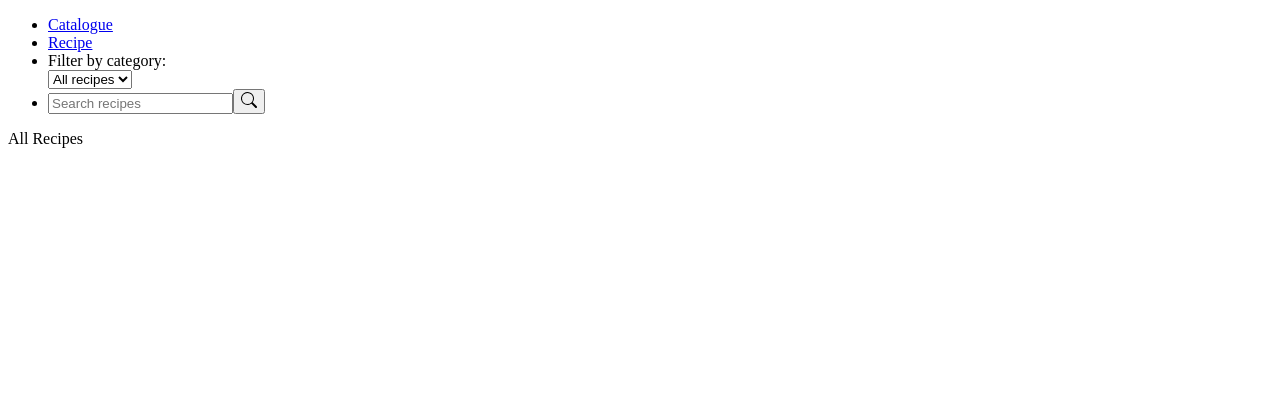
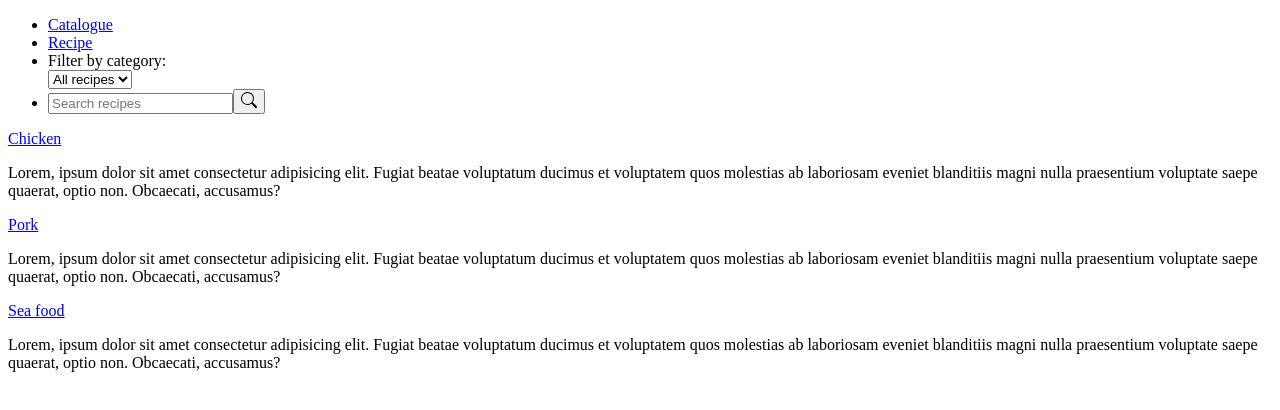
Before and after one commit to gango-anan/recipe-catalogue, a React (Create React App) app: page / in a window 1280 px wide. Shown: the top 410 px of the page. Built offline with nearby package versions, Linux system fonts and the light colour scheme.

Commit message:
Add RecipeCard component for displaying the details of one Recipe.

```diff
--- a/src/components/App.js
+++ b/src/components/App.js
@@ -1,16 +1,20 @@
 import React from 'react';
-import { BrowserRouter, Route } from 'react-router-dom';
+import { BrowserRouter, Route, Switch } from 'react-router-dom';
 import Navbar from './Navbar';
 import RecipeList from '../containers/RecipeList';
 import Recipe from './Recipe';
+import RecipeCard from '../containers/RecipeCard';
 
 const App = () => {
   return(
     <BrowserRouter>
       <div>
         <Navbar />
-        <Route exact path='/' component={RecipeList} />
-        <Route path='/recipe' component={Recipe} />
+        <Switch>
+          <Route exact path='/' component={RecipeList} />
+          <Route path='/recipe' component={Recipe} />
+          <Route path='/:recipeName' component={RecipeCard} />
+        </Switch>
       </div>
     </BrowserRouter>
   );
--- a/src/components/Recipe.js
+++ b/src/components/Recipe.js
@@ -1,6 +1,7 @@
 import React from 'react';
 
-const Recipe = () => {
+const Recipe = (props) => {
+  console.log(props);
   return (
     <div>
       One Recipe
--- /dev/null
+++ b/src/containers/RecipeCard.js
@@ -0,0 +1,24 @@
+import React, { Component } from 'react';
+
+class RecipeCard extends Component {
+  constructor(props) {
+    super(props);
+    this.state = { recipeName: '' };
+  }
+
+  componentDidMount() {
+    let recipeName = this.props.match.params.recipeName;
+    this.setState({ recipeName });
+  }
+
+  render() {
+    const { recipeName } = this.state;
+    return (
+      <div>
+        <h3>{ recipeName }</h3>
+      </div>
+     );
+  }
+}
+
+export default RecipeCard;
--- a/src/containers/RecipeList.js
+++ b/src/containers/RecipeList.js
@@ -1,9 +1,21 @@
 import React from 'react';
+import { Link } from 'react-router-dom';
 
 const RecipeList = () => {
   return (
     <div>
-      All Recipes
+      <div>
+        <Link to="/chicken">Chicken</Link>
+        <p>Lorem, ipsum dolor sit amet consectetur adipisicing elit. Fugiat beatae voluptatum ducimus et voluptatem quos molestias ab laboriosam eveniet blanditiis magni nulla praesentium voluptate saepe quaerat, optio non. Obcaecati, accusamus?</p>
+      </div>
+      <div>
+        <Link to="/pork">Pork</Link>
+        <p>Lorem, ipsum dolor sit amet consectetur adipisicing elit. Fugiat beatae voluptatum ducimus et voluptatem quos molestias ab laboriosam eveniet blanditiis magni nulla praesentium voluptate saepe quaerat, optio non. Obcaecati, accusamus?</p>
+      </div>
+      <div>
+        <Link to="/seafood">Sea food</Link>
+        <p>Lorem, ipsum dolor sit amet consectetur adipisicing elit. Fugiat beatae voluptatum ducimus et voluptatem quos molestias ab laboriosam eveniet blanditiis magni nulla praesentium voluptate saepe quaerat, optio non. Obcaecati, accusamus?</p>
+      </div>
     </div>
    );
 }
```
